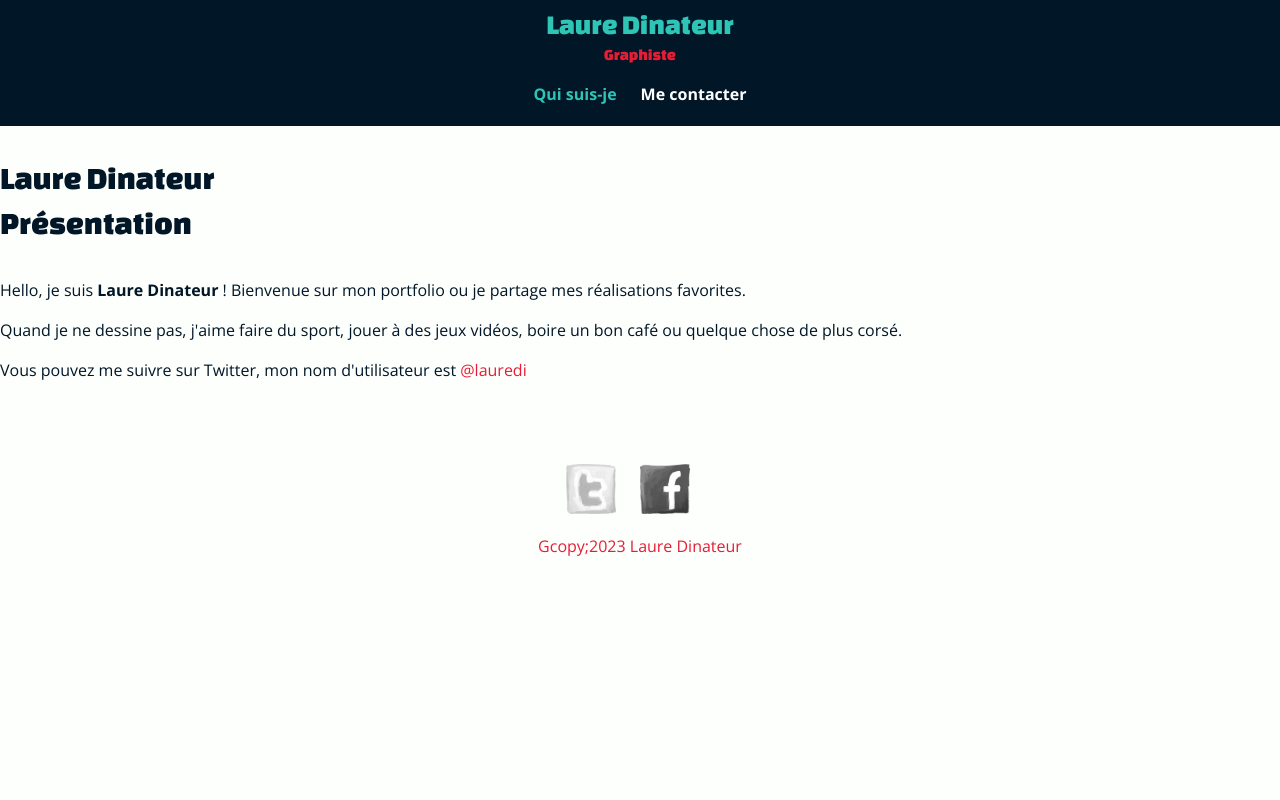
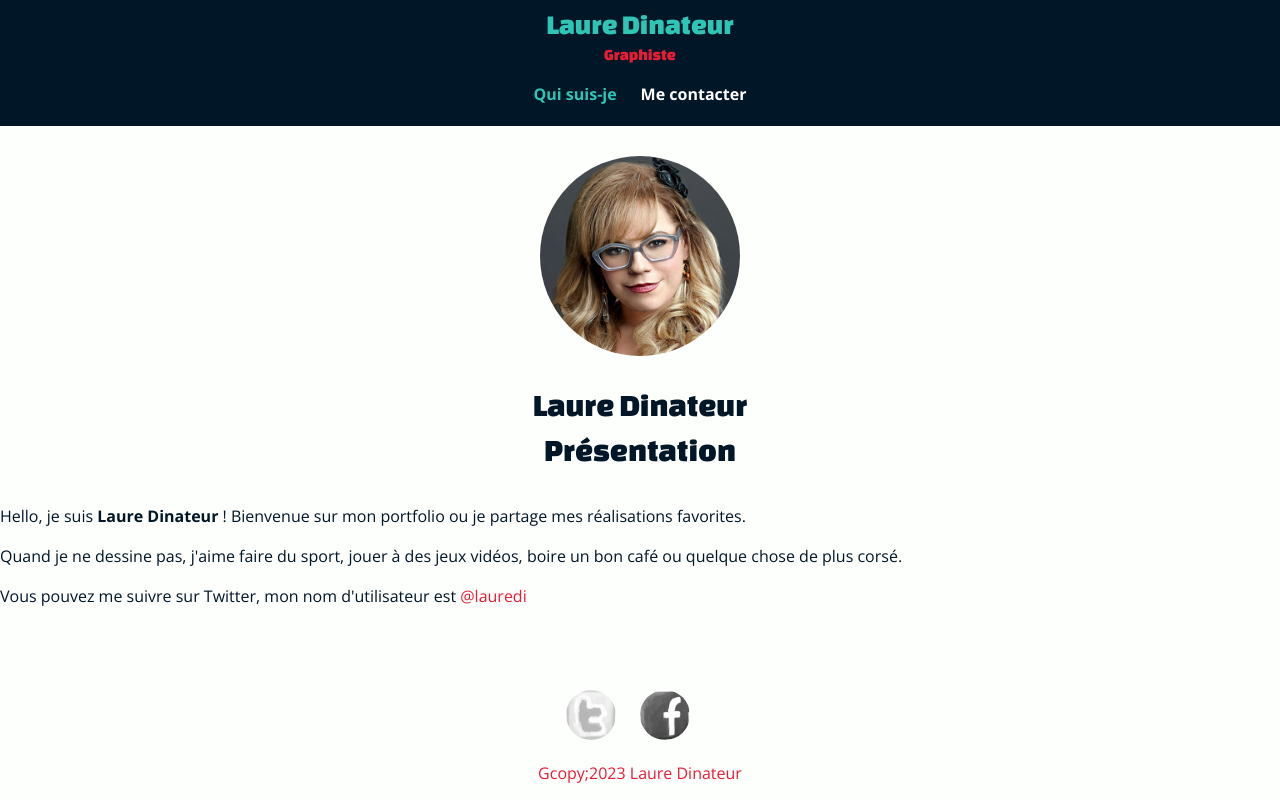
Before and after one commit to esig-jura/b053-laure-dinateur-JeremyBoegli1, a plain HTML site: page information.html in a window 1280 px wide. Drawn offline with Linux system fonts and the light colour scheme.

Commit message:
Ajout image

```diff
--- a/CSS/main.css
+++ b/CSS/main.css
@@ -146,3 +146,18 @@ footer nav ul img {
 footer nav ul img:hover {
     filter: grayscale(0);
 }
+/**********************
+    PAGE QUI SUIS-JE
+ **********************/
+.page-infos h1 {
+    text-align: center;
+}
+
+.page-infos .photo {
+    text-align: center;
+}
+
+.page-infos img {
+    max-width: 200px;
+    border-radius: 50%;
+}
--- a/information.html
+++ b/information.html
@@ -13,7 +13,7 @@
     <link rel="icon" type="image/x-icon" href="img/favicon.ico">
     <link rel="stylesheet" href="CSS/main.css">
 </head>
-<body>
+<body class="page-infos">
     <header>
         <a href = "index.html">
             <div class="nom">Laure Dinateur</div>
@@ -29,6 +29,9 @@
 
     </header>
     <main>
+        <div class="photo">
+            <img src="img/laure-dinateur-graphiste.jpg" alt="Laure Dinateur Graphiste">
+        </div>
         <!-- Titre principal (unique) de la page -->
         <h1>
             Laure Dinateur<br>
```
